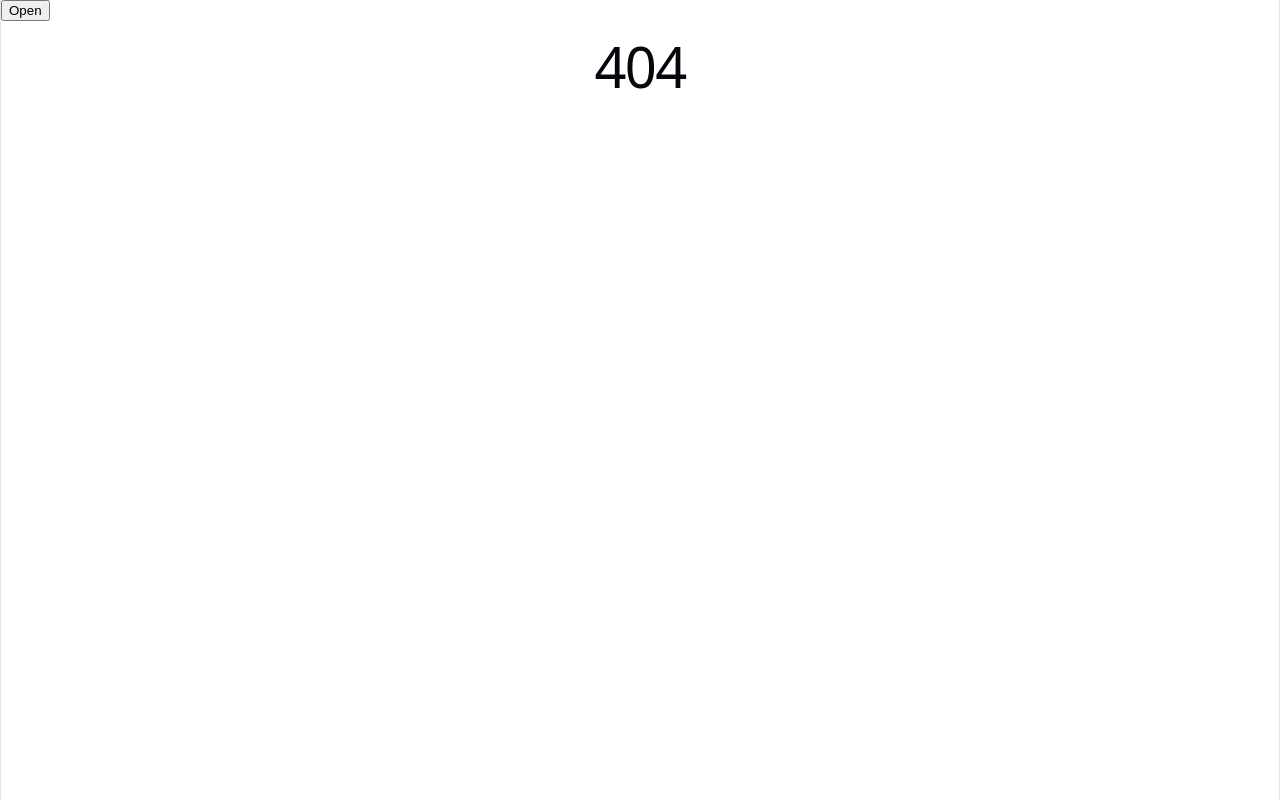
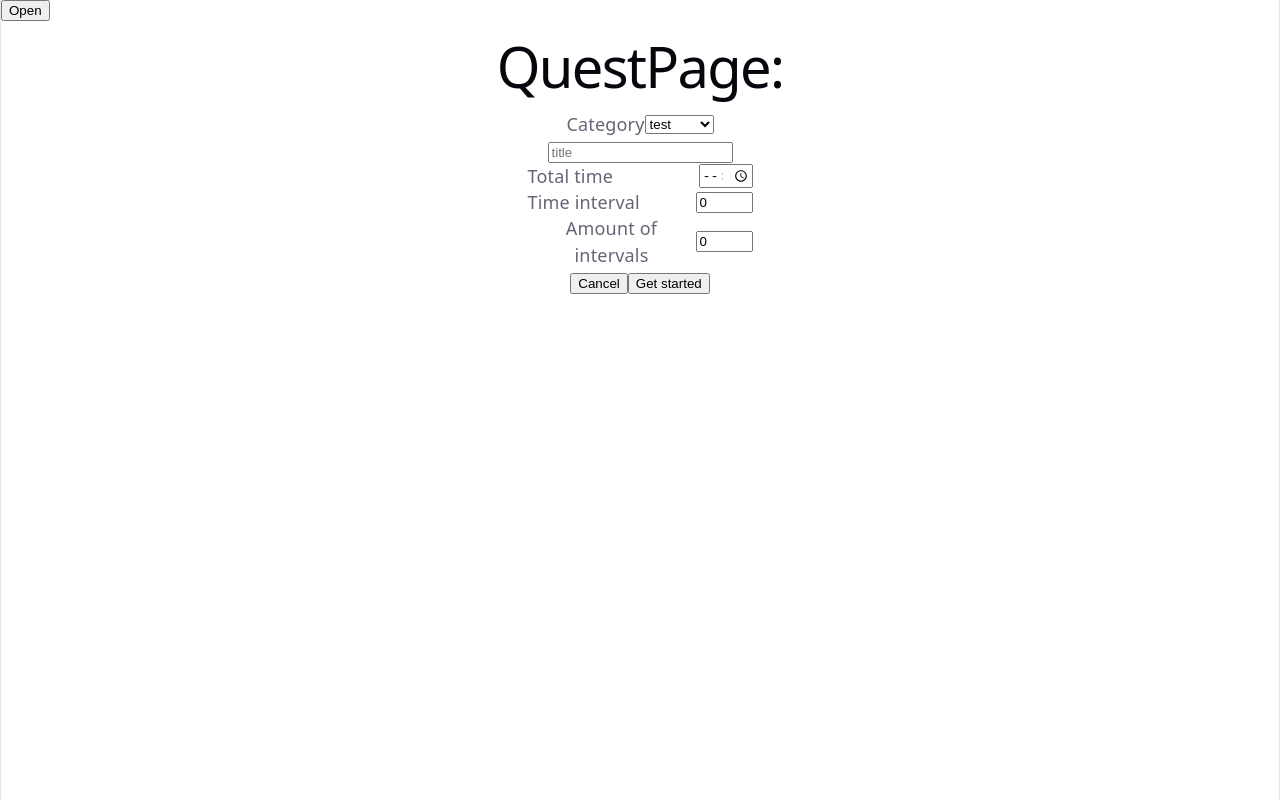
Before and after one commit to CShark666/my-pomo-quest, a React app in the folder frontend/: page /quest in a window 1280 px wide. Built offline with nearby package versions, Linux system fonts and the light colour scheme; the HTML template or start-up script is replaced by a standard one.

Commit message:
combined the creation and quest pages into one, and lift up the quest state to this page

```diff
--- a/frontend/src/App.jsx
+++ b/frontend/src/App.jsx
@@ -9,9 +9,12 @@ function App() {
     <BrowserRouter>
       <Routes>
         <Route index element={<HomePage />} />
+
         <Route path="/quest/create" element={<CreateQuestPage />} />
         <Route path="/quest/:id" element={<QuestPage />} />
-        <Route path="*" element={<NotFoundPage />}/>
+        <Route path="/quest" element={<QuestPage />} />
+
+        <Route path="*" element={<NotFoundPage />} />
       </Routes>
     </BrowserRouter>
   );
--- a/frontend/src/components/CreatingQuesForm.jsx
+++ b/frontend/src/components/CreatingQuesForm.jsx
@@ -1,11 +1,29 @@
+import { useState } from "react";
 import "../styles/CreatingQuesForm.css";
 
-export function CreatingQuesForm() {
+export function CreatingQuesForm({ setCurrentQuest }) {
+  const [input, setInput] = useState({
+    category: "",
+    title: "",
+    totalTime: 0,
+    timeInterval: 0,
+    amountOfIntervals: 0,
+  });
+
   return (
-    <div>
-      <div>
-        <p>Category</p>
-        <select>
+    <div className="quest-form-container">
+      <div className="quest-form">
+        <div className="category-selector">
+          <p>Category </p>
+          <select
+            value={input.category}
+            onChange={(e) =>
+              setInput({
+                ...input,
+                category: e.target.value,
+              })
+            }
+          >
             <option value="test">test</option>
             <option value="work">work</option>
             <option value="study">study</option>
@@ -14,24 +32,74 @@ export function CreatingQuesForm() {
           </select>
         </div>
         <div>
-        <input type="text" placeholder="title" />
+          <input
+            type="text"
+            placeholder="title"
+            value={input.title}
+            onChange={(e) =>
+              setInput({
+                ...input,
+                title: e.target.value,
+              })
+            }
+          />
         </div>
-      <div>
-        <div>
+        <div className="time-settings">
+          <div className="time-input-box">
             <p>Total time</p>
-          <input type="time" />
+            <input
+              className="time-input"
+              type="time"
+              value={input.totalTime}
+              onChange={(e) =>
+                setInput({
+                  ...input,
+                  totalTime: e.target.value,
+                })
+              }
+            />
           </div>
-        <div>
+          <div className="time-input-box">
             <p>Time interval</p>
-          <input type="number" min="1" max="60" />
+            <input
+              className="time-input"
+              type="number"
+              min="1"
+              max="60"
+              value={input.timeInterval}
+              onChange={(e) =>
+                setInput({
+                  ...input,
+                  timeInterval: e.target.value,
+                })
+              }
+            />
           </div>
-        <div>
+          <div className="time-input-box">
             <p>Amount of intervals</p>
-          <input type="number" min="1" />
+            <input
+              className="time-input"
+              type="number"
+              min="1"
+              value={input.amountOfIntervals}
+              onChange={(e) =>
+                setInput({
+                  ...input,
+                  amountOfIntervals: e.target.value,
+                })
+              }
+            />
           </div>
         </div>
         <button>Cancel</button>
-      <button>Get started</button>
+        <button
+          onClick={() => {
+            setCurrentQuest(input);
+          }}
+        >
+          Get started
+        </button>
+      </div>
     </div>
   );
 }
--- a/frontend/src/pages/QuestPage.jsx
+++ b/frontend/src/pages/QuestPage.jsx
@@ -1,28 +1,31 @@
 import { Sidebar } from "./Sidebar";
 import { QuestItem } from "../components/QuestItem";
+import { CreatingQuesForm } from "../components/CreatingQuesForm";
 import { getQuest } from "../api";
-import { useEffect, useState } from "react";
+import { useState } from "react";
 import { useParams } from "react-router";
 import "../styles/QuestPage.css";
 
 export function QuestPage() {
-  const [quest, setQuest] = useState({});
+  const [currentQuest, setCurrentQuest] = useState(null);
   const { id } = useParams();
 
-  useEffect(() => {
-    const fetchDate = async () => {
-      const response = await getQuest();
-      setQuest(response);
-    };
+  // useEffect(() => {
+  //   const fetchDate = async () => {
+  //     const response = await getQuest();
+  //     setCurrentQuest(response);
+  //   };
 
-    fetchDate();
-  });
+  //   fetchDate();
+  // });
+
+
   return (
     <>
       <Sidebar />
       <h1>QuestPage: {id}</h1>
       <div className="quest-box">
-        <QuestItem quest={quest} />
+        {!currentQuest ? <CreatingQuesForm setCurrentQuest={setCurrentQuest} /> : <QuestItem quest={currentQuest} />}
       </div>
     </>
   );
--- a/frontend/src/pages/Sidebar.jsx
+++ b/frontend/src/pages/Sidebar.jsx
@@ -29,7 +29,7 @@ export function Sidebar() {
             <Link to="user/:id">Profile</Link>
           </div>
           <Link to="/">Home</Link>
-          <Link to="/quest/:id">Current Quest</Link>
+          <Link to="/quest/">Pomo-Quest</Link>
           <Link to="/quest/create">New Quest</Link>
           <Link to="/user/:id/history">History</Link>
           <Link to="/user/:id/stats">Stats</Link>
--- a/frontend/src/styles/CreatingQuesForm.css
+++ b/frontend/src/styles/CreatingQuesForm.css
@@ -0,0 +1,25 @@
+.quest-form-container {
+    display: flex;
+    justify-content: center;
+    align-items: center;
+}
+
+.quest-form {
+    width: 225px;
+}
+
+.category-selector {
+    display: flex;
+    justify-content: center;
+    align-items: center;
+}
+
+.time-input-box {
+    display: flex;
+    justify-content: space-between;
+    align-items: center;
+}
+
+.time-input {
+    width: 49px;
+}
```
Lines whose indentation alone changed are shown as unchanged.
